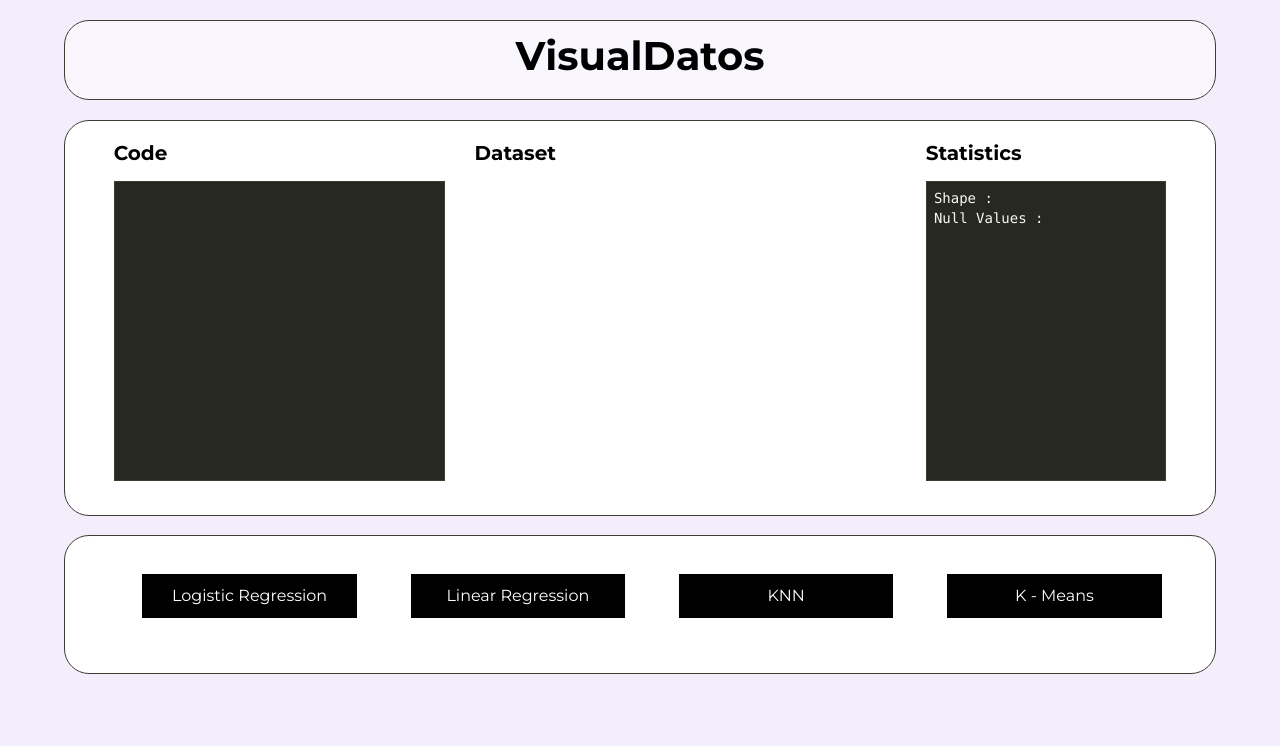
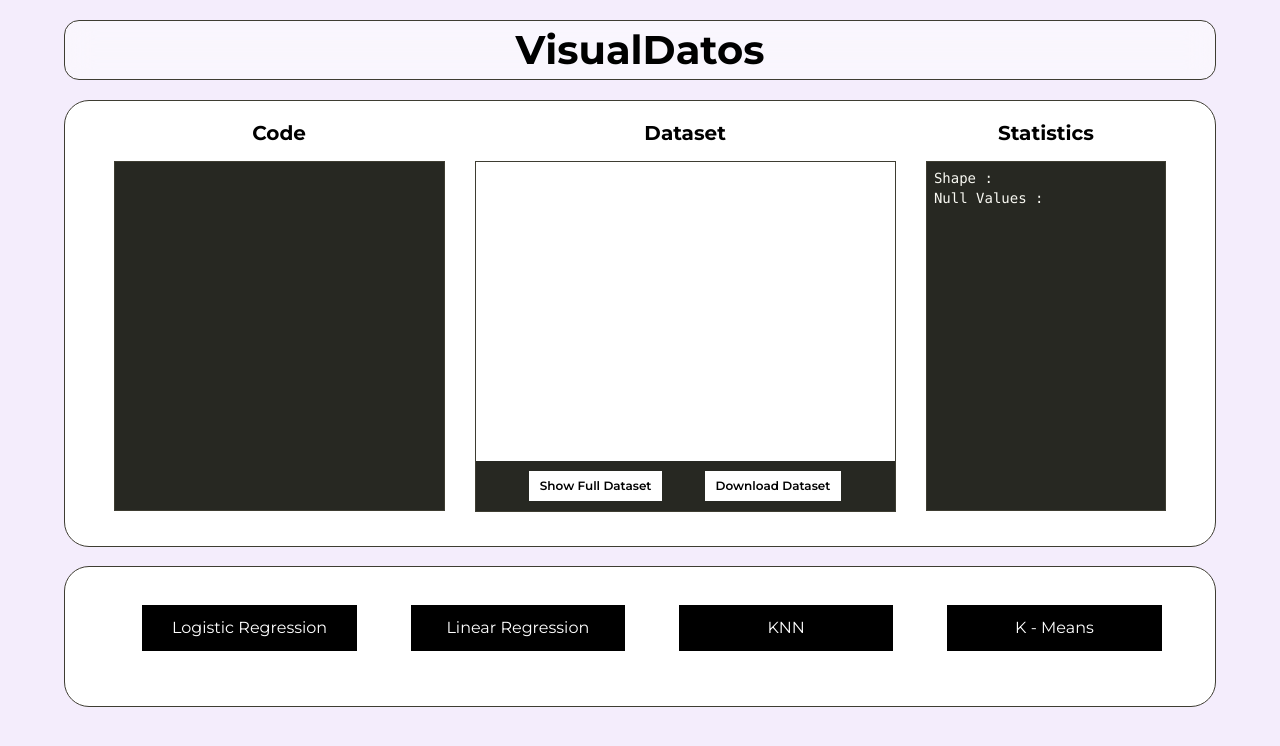
Before and after one commit to 11manav/VisualDatos, a Django app: template VData/templates/ml.html in a window 1280 px wide. Shown: the top 746 px of the page. Run offline with Django 4.2, Linux system fonts and the light colour scheme; the template is opened without the code that fills it, so the values that code supplies are empty; some libraries are stand-ins or nearby versions.

Commit message:
updated styles

```diff
--- a/VData/static/css/base.css
+++ b/VData/static/css/base.css
@@ -53,7 +53,7 @@ code {
   font-family: 'Fira Code', monospace;
   background-color: #272822;
   overflow: auto;
-  height: 300px;
+  height: 350px;
   padding: 3%;
   /* color: white; */
 }
@@ -87,17 +87,17 @@ code {
   backdrop-filter: blur(15px);
   -webkit-backdrop-filter: blur(15px);
   color: #000000;
-  height: 80px;
+  height: 60px;
   top: 20px;
   display: flex;
   justify-content: center;
   align-items: center;
   width: 90%;
   left: 5%;
-  border-radius: 25px;
+  border-radius: 15px;
 }
 .header1 h1{
-
+  margin: 0;
   font-weight: 700;
   font-family: "Montserrat", sans-serif;
 }
@@ -156,6 +156,40 @@ h2{
   align-items: center;
   text-align: center;
   color: #ffffff;
+  justify-content: center;
+}
+
+.legend {
+  display: flex;
+  width: 100%;
+  color: #000;
+  padding: 10px 15px;
+  align-items: center;
+  text-decoration: none;
+
+  background-color: #272822;
+  justify-content: space-evenly;
+
+  border-bottom: 1px solid #3e3d32;
+  border-left: 1px solid #3e3d32;
+  border-right: 1px solid #3e3d32;
+}
+
+.legend button{
+  border: 1px solid rgb(255, 255, 255);
+  padding: 5px 10px;
+  background: #ffffff;
+  color: rgb(0, 0, 0);
+  font-size: 12px;
+  font-weight: 600;
+  margin: 0 1%;
+}
+
+.legend button:hover{
+  color: #ffffff;
+  background-color: #272822;
+  border: 1px solid rgb(255, 255, 255);
+  text-decoration: none;
 }
 
 .container{
@@ -172,6 +206,10 @@ h2{
   overflow: scroll;
   min-height: 300px;
   max-height: 300px;
+
+  border-top: 1px solid #3e3d32;
+  border-left: 1px solid #3e3d32;
+  border-right: 1px solid #3e3d32;
 }
 
 .stats {
@@ -182,7 +220,7 @@ h2{
   font-family: 'Fira Code', monospace;
   background-color: #272822;
   overflow: auto;
-  height: 300px;
+  height: 350px;
 }
 
 .stats h6, p {
@@ -205,7 +243,7 @@ h2{
   border-radius: 25px;
   background: rgb(255, 255, 255);
   border: 1px solid #3e3d32;
-  margin-top: 120px;
+  margin-top: 100px;
 }
 .row h2 {
   color: #000;
@@ -374,6 +412,7 @@ h2{
 	color: rgb(255, 255, 255);
   /* transition: all 200ms linear; */
 	border-radius: 0px !important;
+  border: 1px solid black;
 }
 
 .nav-item:after{
--- a/VData/templates/base.html
+++ b/VData/templates/base.html
@@ -53,10 +53,14 @@
         </div>
 
         <div class="col-lg-5 col-md-12 col-sm-12">
-          <h2 class="heading1">Dataset</h2>
+          <h2>Dataset</h2>
           <div class="dataset_frame">
           <div class="dataset">{{loaded_data | safe}}</div>
         </div>
+        <a class="legend" style="text-align: right;">
+           <button onclick="window.location.href='#';">Show Full Dataset</button>
+           <button onclick="window.location.href='#';">Download Dataset</button>
+          </a>
         </div>
         <div class="col-lg-3 col-md-12 col-sm-12">
 
```
